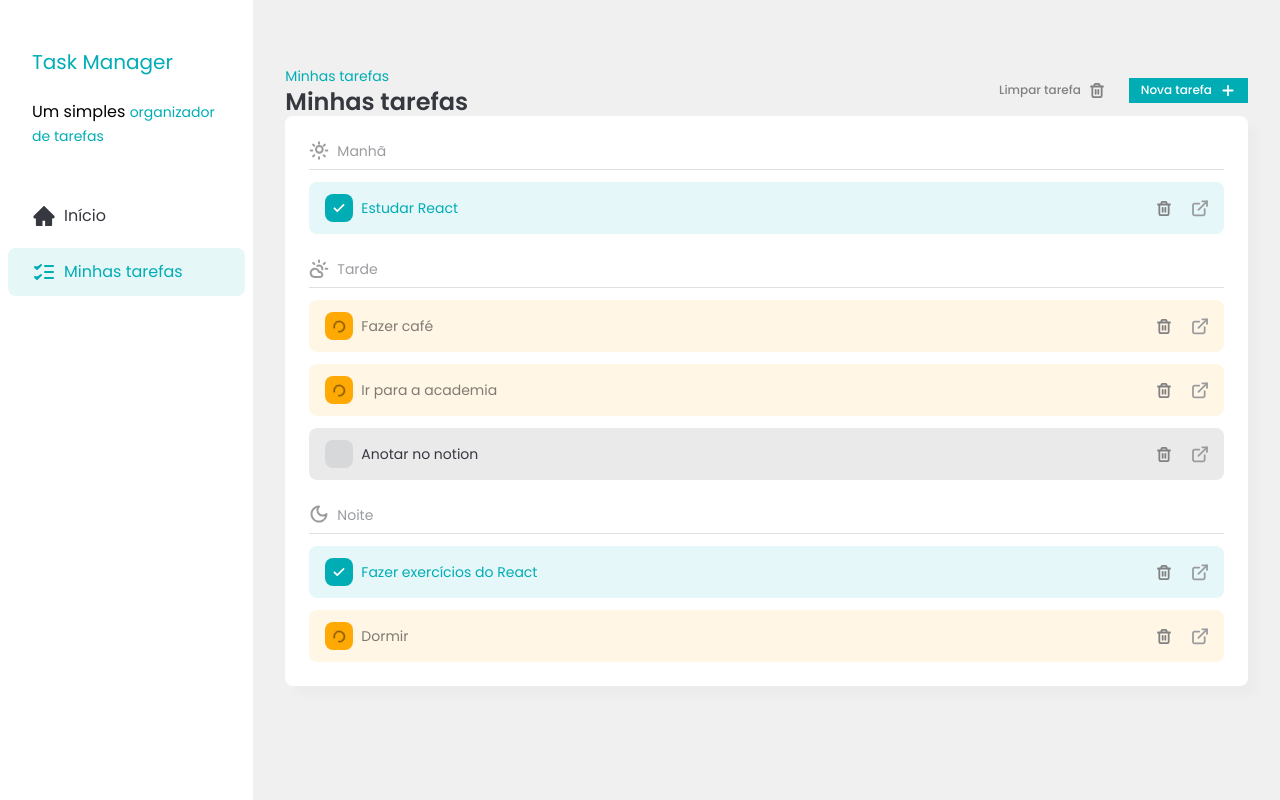
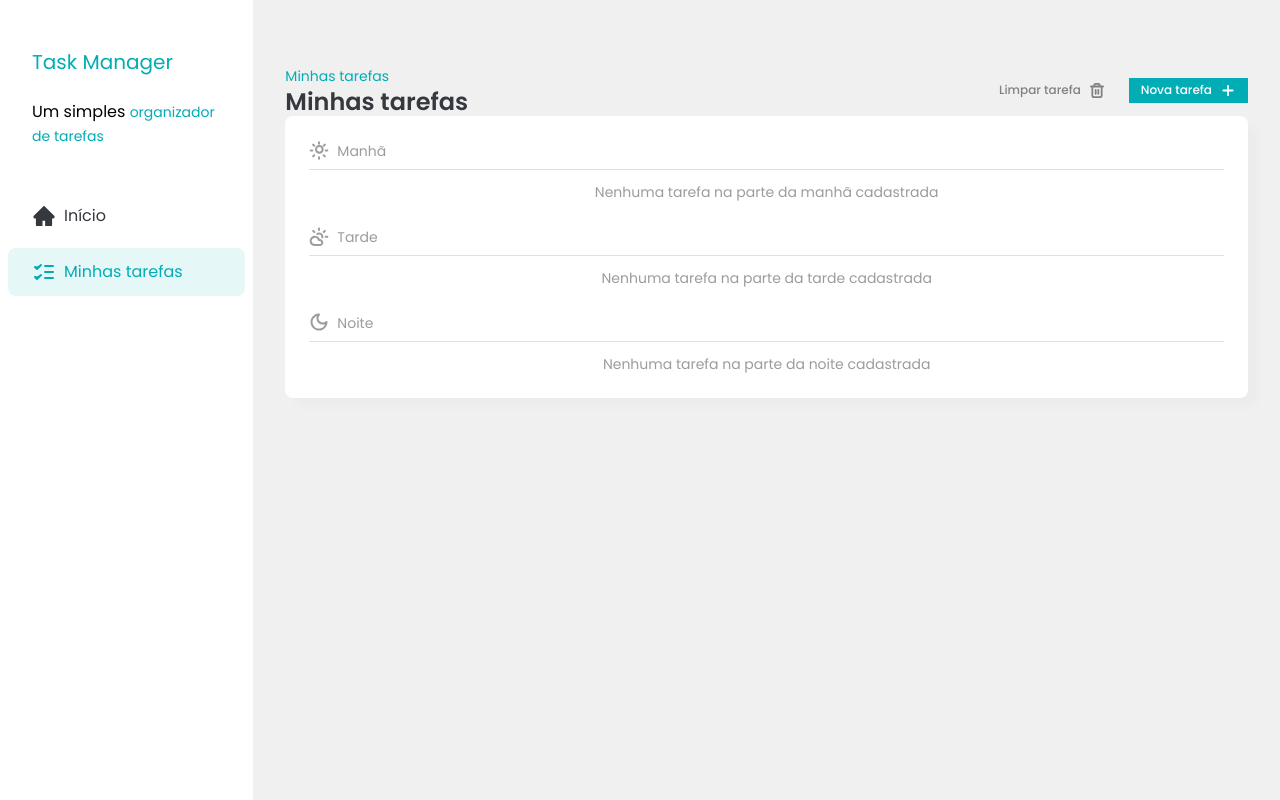
Before and after one commit to marcoss741-0/fsc-task-manager, a React (Vite) app: page / in a window 1280 px wide. Built offline with nearby package versions, Linux system fonts and the light colour scheme; data requests are answered from the project's data file.

Commit message:
Remove componente Toaster da página principal e adiciona mensagem de aviso quando não há tarefas cadastradas em cada período do dia

```diff
--- a/db.json
+++ b/db.json
@@ -1,46 +1,3 @@
 {
-  "tasks": [
-    {
-      "id": "1",
-      "title": "Estudar React",
-      "description": "Estudar React na Fullstack Club",
-      "time": "morning",
-      "status": "done"
-    },
-    {
-      "id": "2",
-      "title": "Fazer exercícios do React",
-      "description": "Fazer exercícios do React na FullstackClub para melhorar o aprendizado",
-      "time": "night",
-      "status": "done"
-    },
-    {
-      "id": "3",
-      "title": "Fazer café",
-      "description": "Fazer café para matar o cansaço",
-      "time": "afternoon",
-      "status": "in_progress"
-    },
-    {
-      "id": "4",
-      "title": "Ir para a academia",
-      "description": "Ir para a academia para melhorar o corpo",
-      "time": "afternoon",
-      "status": "in_progress"
-    },
-    {
-      "id": "6",
-      "title": "Dormir",
-      "description": "Descansar para melhorar o corpo e a mente",
-      "time": "night",
-      "status": "in_progress"
-    },
-    {
-      "id": "af39c934-02aa-45ed-9db4-8449739c7038",
-      "title": "Anotar no notion",
-      "description": "Ter paciencia para estudar",
-      "time": "afternoon",
-      "status": "not_started"
-    }
-  ]
+  "tasks": []
 }
--- a/src/App.jsx
+++ b/src/App.jsx
@@ -1,6 +1,5 @@
 import Sidebar from "./components/Sidebar";
 import Tasks from "./components/Tasks";
-import { Toaster } from "sonner";
 
 function App() {
   return (
@@ -9,7 +8,6 @@ function App() {
         <Sidebar />
         <Tasks />
       </div>
-      <Toaster toastOptions={{ style: { color: "#35383E" } }} />
     </>
   );
 }
--- a/src/components/Tasks.jsx
+++ b/src/components/Tasks.jsx
@@ -122,38 +122,56 @@ const Tasks = () => {
       <div className="flex rounded-lg bg-white p-6 shadow-[9.6px_9.6px_9.6px_0px_#00000005] flex-col">
         <div className="space-y-3">
           <TaskSeparator title="Manhã" icon={<SunIcon />} />
-          {morning_tasks.map((task) => (
+          {morning_tasks.length === 0 ? (
+            <p className="text-sm text-brand-text-gray text-center">
+              Nenhuma tarefa na parte da manhã cadastrada
+            </p>
+          ) : (
+            morning_tasks.map((task) => (
               <TaskItem
                 key={task.id}
                 task={task}
                 handleTaskClick={handleTaskClick}
                 onDeleteSuccess={onSuccessDeletedTask}
               />
-          ))}
+            ))
+          )}
         </div>
 
         <div className="space-y-3 my-6">
           <TaskSeparator title="Tarde" icon={<AfternoonIcon />} />
-          {afternoon_tasks.map((task) => (
+          {afternoon_tasks.length === 0 ? (
+            <p className="text-sm text-brand-text-gray text-center">
+              Nenhuma tarefa na parte da tarde cadastrada
+            </p>
+          ) : (
+            afternoon_tasks.map((task) => (
               <TaskItem
                 key={task.id}
                 task={task}
                 handleTaskClick={handleTaskClick}
                 onDeleteSuccess={onSuccessDeletedTask}
               />
-          ))}
+            ))
+          )}
         </div>
 
         <div className="space-y-3">
           <TaskSeparator title="Noite" icon={<MoonIcon />} />
-          {night_tasks.map((task) => (
+          {night_tasks.length === 0 ? (
+            <p className="text-sm text-brand-text-gray text-center">
+              Nenhuma tarefa na parte da noite cadastrada
+            </p>
+          ) : (
+            night_tasks.map((task) => (
               <TaskItem
                 key={task.id}
                 task={task}
                 handleTaskClick={handleTaskClick}
                 onDeleteSuccess={onSuccessDeletedTask}
               />
-          ))}
+            ))
+          )}
         </div>
       </div>
     </div>
--- a/src/main.jsx
+++ b/src/main.jsx
@@ -4,6 +4,7 @@ import "./index.css";
 import App from "./App.jsx";
 import { createBrowserRouter, RouterProvider } from "react-router-dom";
 import TaskDetailsPage from "./pages/TaskDetailsPage.jsx";
+import { Toaster } from "sonner";
 
 const router = createBrowserRouter([
   {
@@ -18,6 +19,7 @@ const router = createBrowserRouter([
 
 createRoot(document.getElementById("root")).render(
   <StrictMode>
+    <Toaster toastOptions={{ style: { color: "#35383E" } }} />
     <RouterProvider router={router} />
   </StrictMode>
 );
--- a/src/pages/TaskDetailsPage.jsx
+++ b/src/pages/TaskDetailsPage.jsx
@@ -1,24 +1,34 @@
 import { useEffect, useState, useRef } from "react";
-import { Link, useParams } from "react-router-dom";
+import { Link, useParams, useNavigate } from "react-router-dom";
 import Sidebar from "../components/Sidebar";
 import Button from "../components/Button";
-import { ArrowLeftIcon, ArrowRIcon, TrashIcon } from "../assets/icons";
+import {
+  ArrowLeftIcon,
+  ArrowRIcon,
+  TrashIcon,
+  LoaderIcon,
+} from "../assets/icons";
 import Input from "../components/Input";
 import SelectInput from "../components/SelectInput";
-import { useNavigate } from "react-router-dom";
 import { toast } from "sonner";
-import { LoaderIcon } from "../assets/icons";
 
 const TaskDetailsPage = () => {
   const { taskId } = useParams();
-  const [task, setTask] = useState();
+  const [task, setTask] = useState({
+    title: "",
+    description: "",
+    time: "",
+    status: "",
+  });
   const navigate = useNavigate();
   const titleRef = useRef();
   const descriptionRef = useRef();
   const timeRef = useRef();
   const [saveIsLoading, setSaveIsLoading] = useState(false);
+  const [deleteIsLoading, setDeleteIsLoading] = useState(false);
 
   const handleGoBack = () => navigate(-1);
+
   useEffect(() => {
     const getTask = async () => {
       const response = await fetch(`http://localhost:3000/tasks/${taskId}`, {
@@ -39,12 +49,12 @@ const TaskDetailsPage = () => {
     const time = timeRef.current?.value;
 
     if (!title.trim() || !description.trim()) {
+      setSaveIsLoading(false);
       return toast.error("A tarefa precisa de nome e descrição!", {
         style: { color: "orange" },
       });
     }
 
-    const updateCurrentTask = async () => {
     const response = await fetch(`http://localhost:3000/tasks/${taskId}`, {
       method: "PATCH",
       headers: {
@@ -56,16 +66,41 @@ const TaskDetailsPage = () => {
         time,
       }),
     });
-      const task = await response.json();
 
-      setTask(task);
+    if (!response.ok) {
       setSaveIsLoading(false);
+      return toast.error("Erro ao atualizar tarefa, tente novamente!", {
+        style: { color: "crimson" },
+      });
+    }
+
+    const updatedTask = await response.json();
+    setTask(updatedTask);
+    setSaveIsLoading(false);
+    toast.success("Tarefa atualizada com sucesso!");
   };
 
-    updateCurrentTask();
+  const handleDeleteCurrentTask = async () => {
+    setDeleteIsLoading(true);
+    const response = await fetch(`http://localhost:3000/tasks/${taskId}`, {
+      method: "DELETE",
+    });
+
+    if (!response.ok) {
+      setDeleteIsLoading(false);
+      return toast.error("Erro ao deletar tarefa, tente novamente!", {
+        style: { color: "crimson" },
+      });
+    }
+
+    toast.success(
+      "Tarefa deletada! Aguarde um momento, você será redirecionado..."
+    );
+    setDeleteIsLoading(false);
+    setTimeout(() => navigate(-1), 2500);
   };
+
   return (
-    <>
     <div className="flex">
       <Sidebar />
       <div className="py-12 px-8 w-full gap-6 justify-between space-y-6">
@@ -93,8 +128,18 @@ const TaskDetailsPage = () => {
             </div>
 
             <div>
-                <Button className="rounded-md" variant="danger" size={"small"}>
-                  <TrashIcon /> Deletar tarefa
+              <Button
+                className="rounded-md"
+                variant="danger"
+                size={"small"}
+                onClick={handleDeleteCurrentTask}
+              >
+                {deleteIsLoading ? (
+                  <LoaderIcon className="animate-spin text-white" />
+                ) : (
+                  <TrashIcon />
+                )}
+                Deletar tarefa
               </Button>
             </div>
           </div>
@@ -141,7 +186,6 @@ const TaskDetailsPage = () => {
         </div>
       </div>
     </div>
-    </>
   );
 };
 
```
Lines whose indentation alone changed are shown as unchanged.
